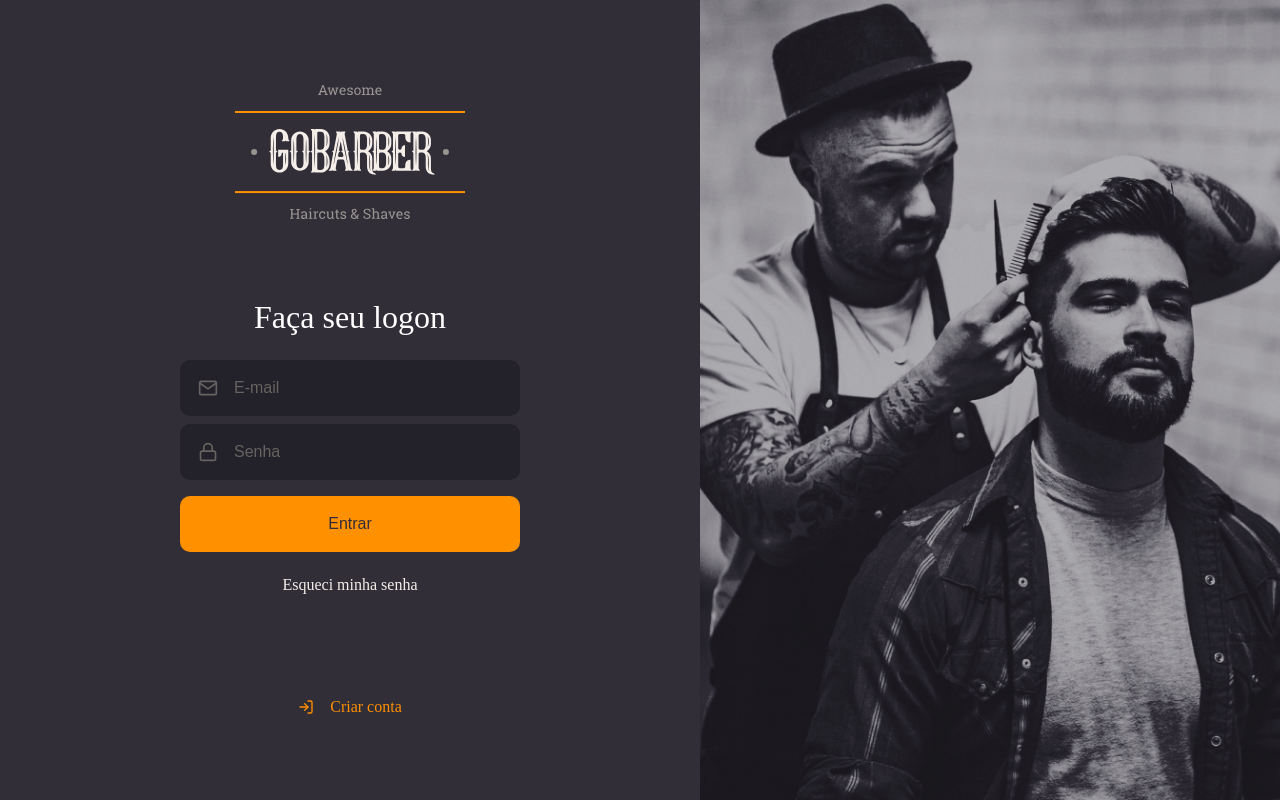
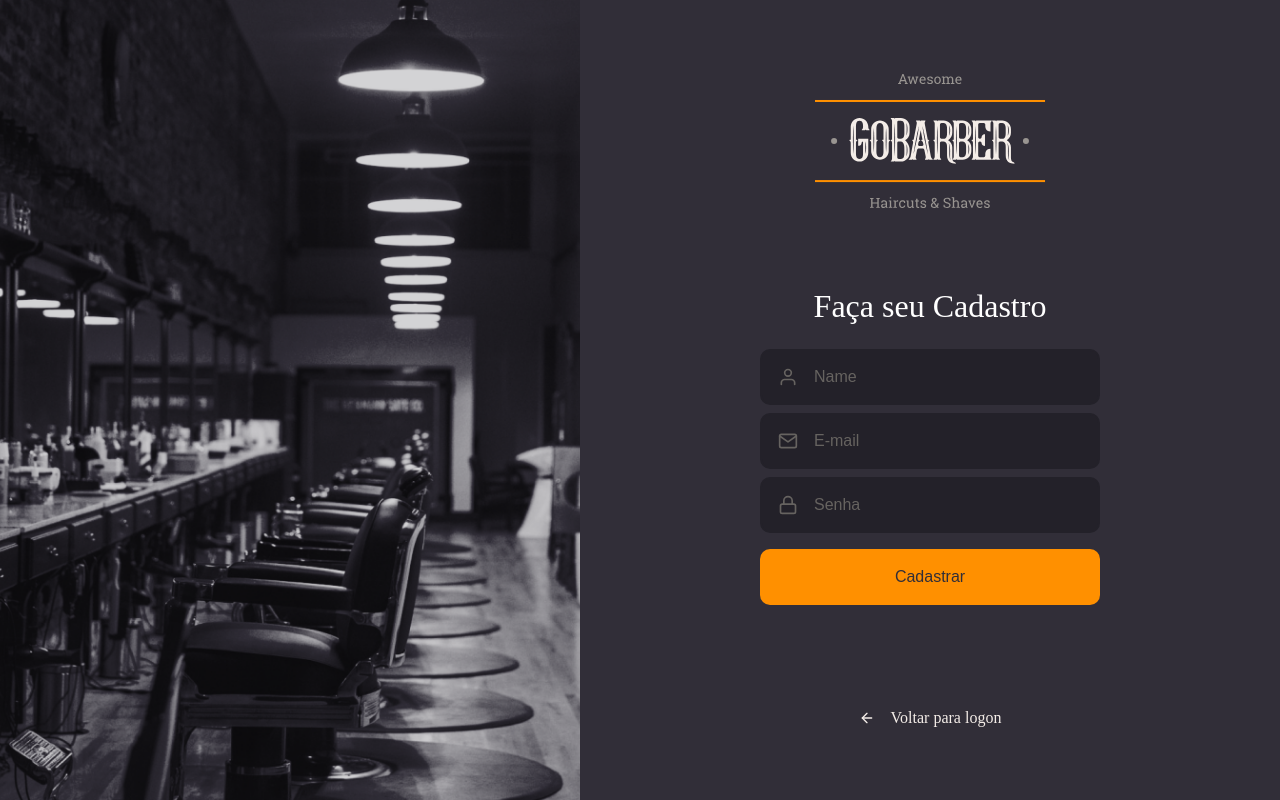
Before and after one commit to Loureiro12/GoBarber, a React (Create React App) app in the folder gobarber-web/: page / in a window 1280 px wide. Built offline with nearby package versions, Linux system fonts and the light colour scheme.

Commit message:
Página de cadastro

```diff
--- a/gobarber-web/src/App.tsx
+++ b/gobarber-web/src/App.tsx
@@ -1,11 +1,12 @@
 import React from "react";
 
-import SignIn from "./pages/SignIn";
+// import SignIn from "./pages/SignIn";
+import SignUp from "./pages/SignUp";
 import GlobalStyle from "./styles/global";
 
 const App: React.FC = () => (
   <>
-    <SignIn />
+    <SignUp />
     <GlobalStyle />
   </>
 );
--- /dev/null
+++ b/gobarber-web/src/pages/SignUp/index.tsx
@@ -0,0 +1,35 @@
+import React from "react";
+import { FiArrowLeft, FiMail, FiUser, FiLock } from "react-icons/fi";
+
+import logoImg from "../../assets/logo.svg";
+
+import Input from "../../components/Input";
+import Button from "../../components/Button";
+
+import { Container, Content, Background } from "./styles";
+
+const SignUp: React.FC = () => (
+  <Container>
+    <Background />
+    <Content>
+      <img src={logoImg} alt="GoBarber" />
+
+      <form>
+        <h1>Faça seu Cadastro</h1>
+
+        <Input name="name" icon={FiUser} placeholder="Name" />
+        <Input name="email" icon={FiMail} placeholder="E-mail" />
+        <Input name="password" icon={FiLock} placeholder="Senha" />
+
+        <Button type="submit">Cadastrar</Button>
+      </form>
+
+      <a href="">
+        <FiArrowLeft />
+        Voltar para logon
+      </a>
+    </Content>
+  </Container>
+);
+
+export default SignUp;
--- /dev/null
+++ b/gobarber-web/src/pages/SignUp/styles.ts
@@ -0,0 +1,69 @@
+import styled from "styled-components";
+import { shade } from "polished";
+
+import signUpBackgroundImg from "../../assets/sign-up-background.png";
+
+export const Container = styled.div`
+  height: 100vh;
+
+  display: flex;
+  align-items: stretch;
+`;
+
+export const Content = styled.div`
+  display: flex;
+  flex-direction: column;
+  align-items: center;
+
+  place-content: center;
+
+  width: 100%;
+  max-width: 700px;
+
+  form {
+    margin: 80px 0;
+    width: 340px;
+    text-align: center;
+
+    h1 {
+      margin-bottom: 24px;
+    }
+
+    a {
+        color: #f4ede8;
+        display: block;
+        margin-top: 24px;
+        text-decoration: none;
+        transition: color: 0.2s;
+
+        &:hover {
+            color: ${shade(0.2, "#f4ede8")}
+        }
+    }
+  }
+
+  > a {
+    color:  #F4EDE8;
+    display: block;
+    margin-top: 24px;
+    text-decoration: none;
+    transition: color: 0.2s;
+
+    display: flex;
+    align-items: center;
+
+    svg {
+        margin-right: 16px;
+    }
+
+    &: hover {
+        color: ${shade(0.2, "#F4EDE8")};
+      }
+  }
+`;
+
+export const Background = styled.div`
+  flex: 1;
+  background: url(${signUpBackgroundImg}) no-repeat center;
+  background-size: cover;
+`;
```
Also changed, not shown: gobarber-web/src/assets/sign-up-background.png (added), 1 other file (tests, documents, lock files or other folders).
